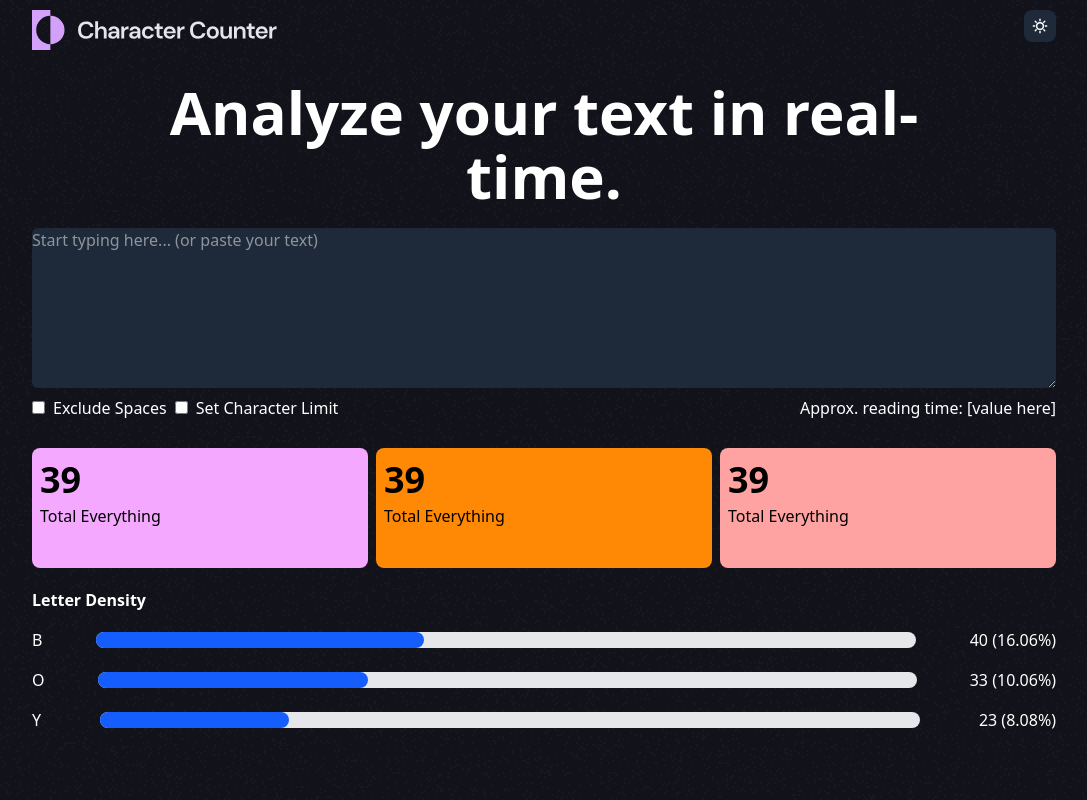
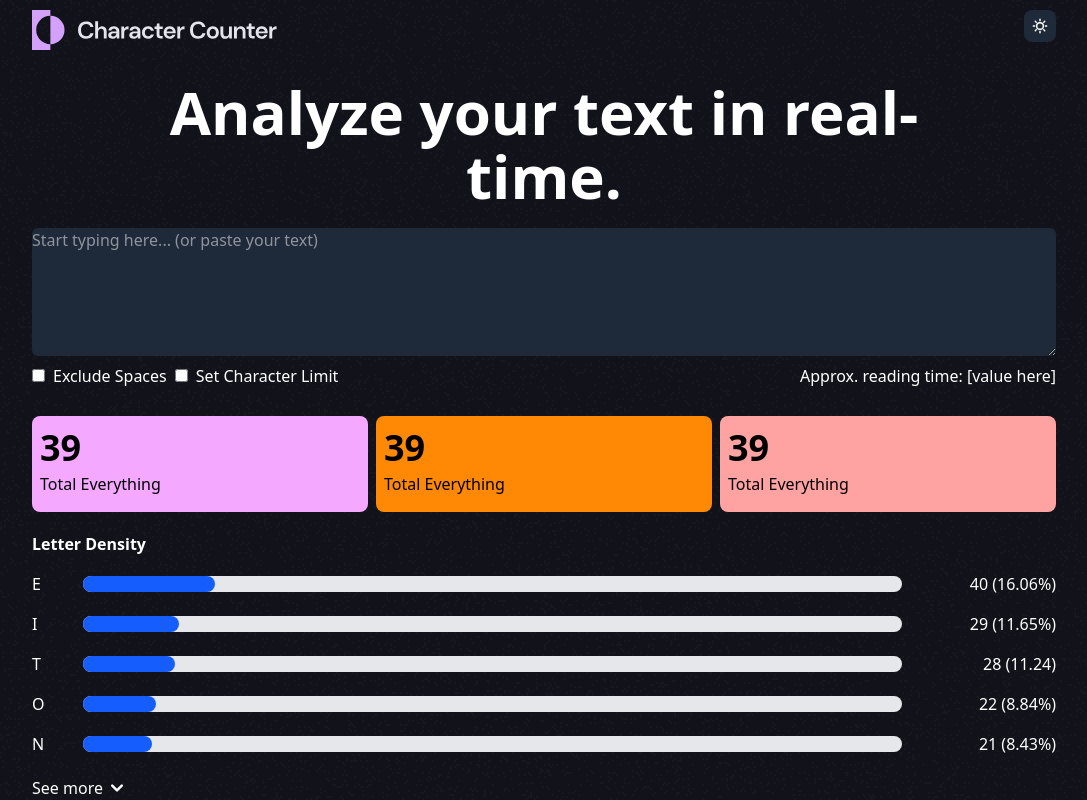
Before and after one commit to WTrygar/character-counter, a Vue app: page / in a window 1280 px wide. Shown: the whole page, without its empty margins (96-1183 px from the left). Built offline with nearby package versions, Linux system fonts and the light colour scheme.

Commit message:
fix: letter density progress bars styling fixes

```diff
--- a/src/App.vue
+++ b/src/App.vue
@@ -14,7 +14,7 @@ const charCount = computed(() => {
 
 <template>
   <div
-    class="flex flex-col content-center px-[1.5%] sm:px-[3%] md:px-[10%] bg-[url(/src/assets/images/bg-dark-theme.png)] h-screen text-white"
+    class="flex flex-col content-center px-[3%] sm:px-[3%] md:px-[10%] bg-[url(/src/assets/images/bg-dark-theme.png)] h-screen text-white"
   >
     <Navbar />
     <h2
--- a/src/components/LetterDensity.vue
+++ b/src/components/LetterDensity.vue
@@ -2,39 +2,80 @@
   <div>
     <h3 class="font-semibold">Letter Density</h3>
     <div class="flex flex-row justify-between items-center mt-4">
-      <div>
-        <h4>B</h4>
+      <div class="w-1/20">
+        <h4>E</h4>
       </div>
-      <div class="w-8/10 h-4 bg-gray-200 rounded-full dark:bg-gray-800">
-        <div class="h-4 bg-blue-600 rounded-full dark:bg-fuchsia-300" style="width: 40%"></div>
+      <div class="w-7/10 sm:w-8/10 h-4 bg-gray-200 rounded-full dark:bg-gray-800">
+        <div class="h-4 bg-blue-600 rounded-full dark:bg-fuchsia-300" style="width: 16.06%"></div>
       </div>
-      <div>
+      <div class="w-4/20 sm:w-3/20 text-right">
         <p>40 (16.06%)</p>
       </div>
     </div>
     <div class="flex flex-row justify-between items-center mt-4">
-      <div>
-        <h4>O</h4>
+      <div class="w-1/20">
+        <h4>I</h4>
       </div>
-      <div class="w-8/10 h-4 bg-gray-200 rounded-full dark:bg-gray-800">
-        <div class="h-4 bg-blue-600 rounded-full dark:bg-fuchsia-300" style="width: 33%"></div>
+      <div class="w-7/10 sm:w-8/10 h-4 bg-gray-200 rounded-full dark:bg-gray-800">
+        <div class="h-4 bg-blue-600 rounded-full dark:bg-fuchsia-300" style="width: 11.65%"></div>
       </div>
-      <div>
-        <p>33 (10.06%)</p>
+      <div class="w-4/20 sm:w-3/20 text-right">
+        <p>29 (11.65%)</p>
       </div>
     </div>
     <div class="flex flex-row justify-between items-center mt-4">
-      <div>
-        <h4>Y</h4>
+      <div class="w-1/20">
+        <h4>T</h4>
       </div>
-      <div class="w-8/10 h-4 bg-gray-200 rounded-full dark:bg-gray-800">
-        <div class="h-4 bg-blue-600 rounded-full dark:bg-fuchsia-300" style="width: 23%"></div>
+      <div class="w-7/10 sm:w-8/10 h-4 bg-gray-200 rounded-full dark:bg-gray-800">
+        <div class="h-4 bg-blue-600 rounded-full dark:bg-fuchsia-300" style="width: 11.24%"></div>
       </div>
-      <div>
-        <p>23 (8.08%)</p>
+      <div class="w-4/20 sm:w-3/20 text-right">
+        <p>28 (11.24)</p>
+      </div>
+    </div>
+    <div class="flex flex-row justify-between items-center mt-4">
+      <div class="w-1/20">
+        <h4>O</h4>
+      </div>
+      <div class="w-7/10 sm:w-8/10 h-4 bg-gray-200 rounded-full dark:bg-gray-800">
+        <div class="h-4 bg-blue-600 rounded-full dark:bg-fuchsia-300" style="width: 8.84%"></div>
+      </div>
+      <div class="w-4/20 sm:w-3/20 text-right">
+        <p>22 (8.84%)</p>
+      </div>
+    </div>
+    <div class="flex flex-row justify-between items-center mt-4">
+      <div class="w-1/20">
+        <h4>N</h4>
+      </div>
+      <div class="w-7/10 sm:w-8/10 h-4 bg-gray-200 rounded-full dark:bg-gray-800">
+        <div class="h-4 bg-blue-600 rounded-full dark:bg-fuchsia-300" style="width: 8.43%"></div>
+      </div>
+      <div class="w-4/20 sm:w-3/20 text-right">
+        <p>21 (8.43%)</p>
       </div>
     </div>
   </div>
+  <button class="flex flex-row items-center pt-5">
+    <span>See more</span>
+    <svg
+      data-accordion-icon
+      class="w-3 h-3 rotate-180 shrink-0 ml-2"
+      aria-hidden="true"
+      xmlns="http://www.w3.org/2000/svg"
+      fill="none"
+      viewBox="0 0 10 6"
+    >
+      <path
+        stroke="currentColor"
+        stroke-linecap="round"
+        stroke-linejoin="round"
+        stroke-width="2"
+        d="M9 5 5 1 1 5"
+      />
+    </svg>
+  </button>
 </template>
 
 <script setup></script>
```
